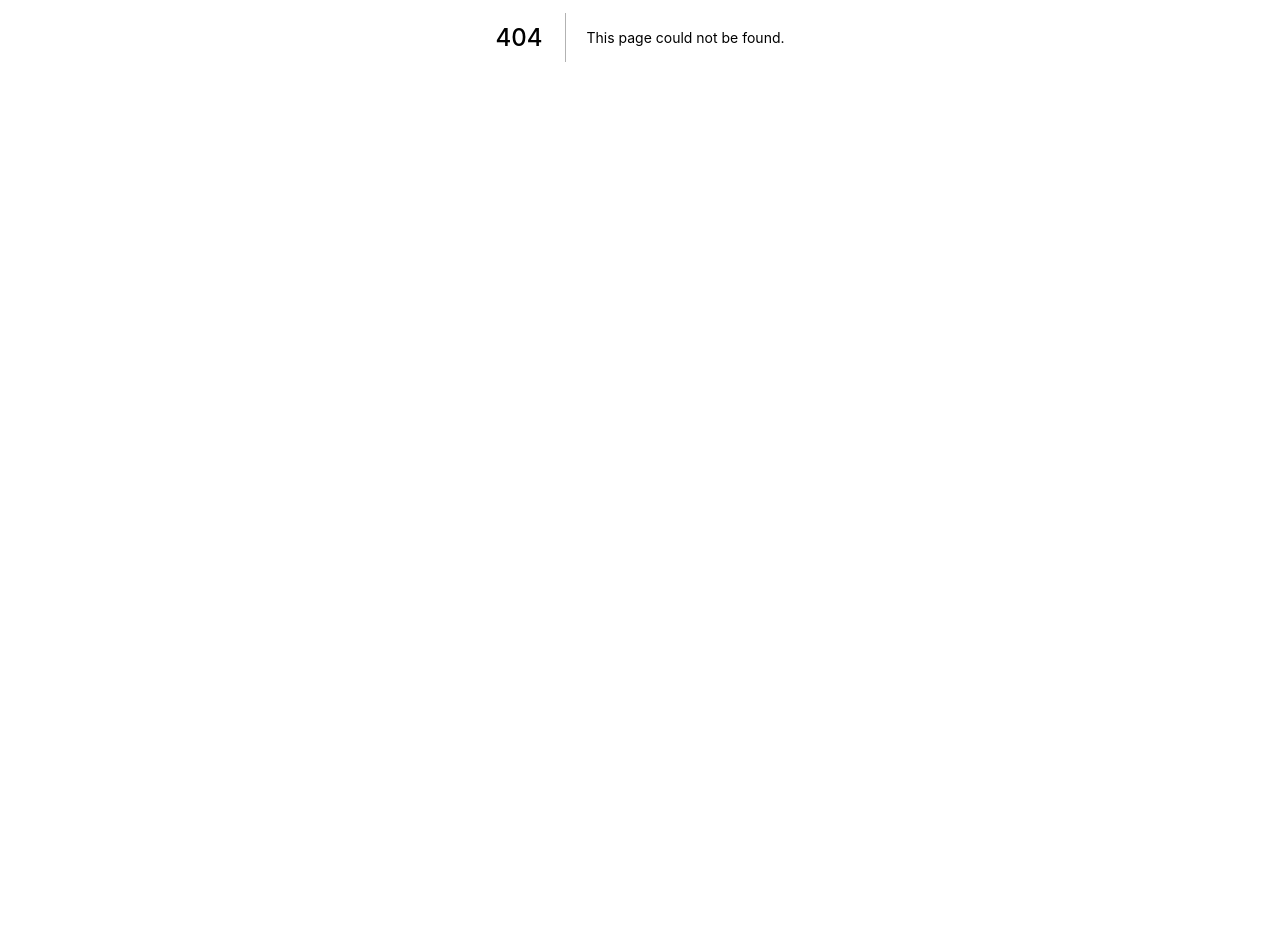
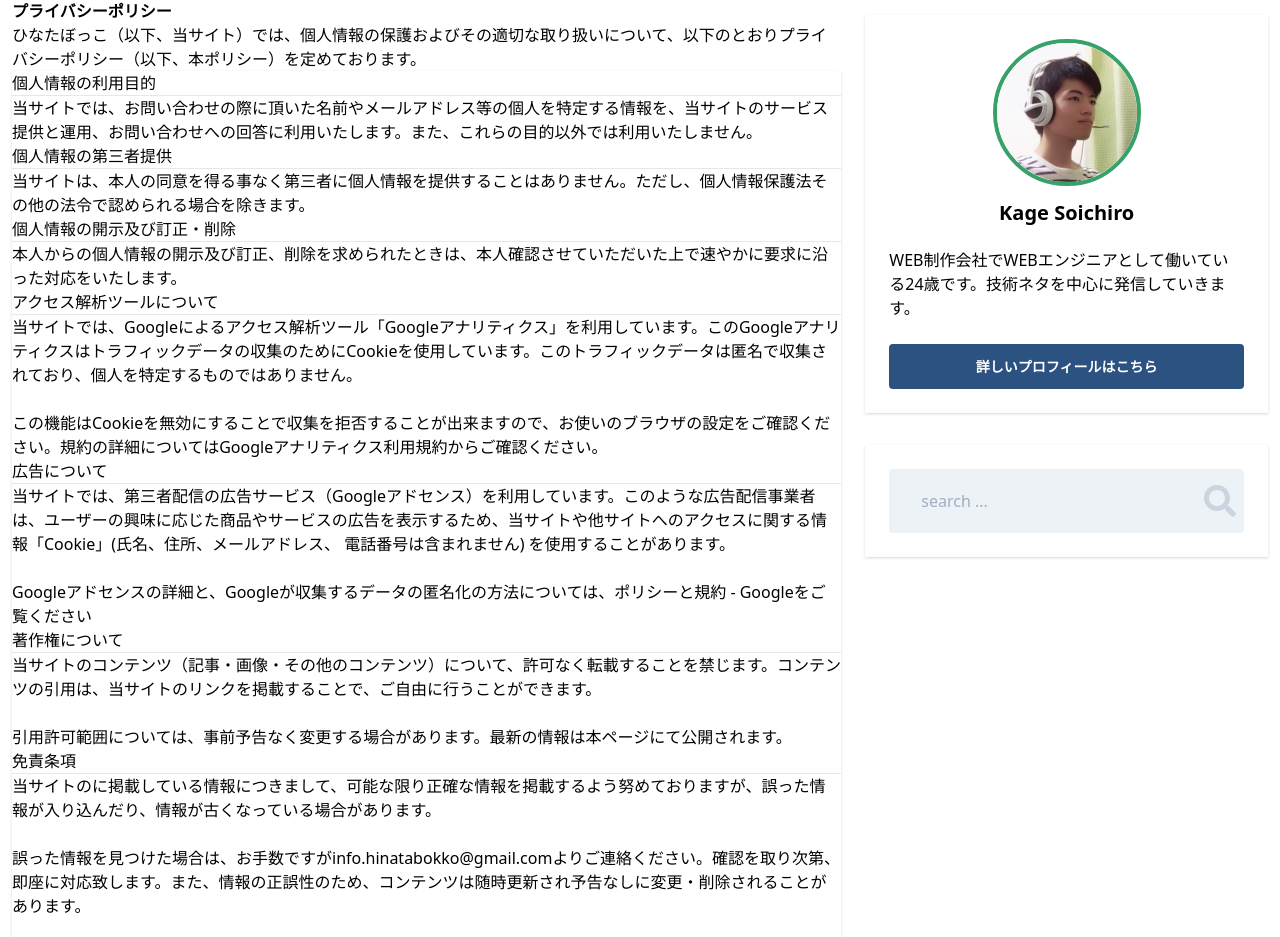
Before and after one commit to kagepedia/homepage, a Next.js app: page /privacy in a window 1280 px wide. Before the commit this address had no page. Shown: the part 363-1300 px from the top of the page. Before the commit the page ends 800 px from the top, so only its background shows below. Built offline with nearby package versions, Linux system fonts and the light colour scheme.

Commit message:
プライバシーポリシー追加

```diff
--- a/pages/contact/form.js
+++ b/pages/contact/form.js
@@ -14,6 +14,7 @@ const Form = () => {
     name: '',
     email: '',
     contents: '',
+    agreement: '',
   });
 
   // change handler
@@ -108,6 +109,20 @@ const Form = () => {
               <textarea name="contents" className="form-textarea block w-full focus:bg-white" maxLength="200" rows="8" value={form.contents} onChange={handleChange} required></textarea>
             </div>
           </div>
+          <div className="my-6 text-center">
+            <label>
+              <input className="" type="checkbox" name="agreement" value="1" />
+              <span className="text-left inline-block">
+                弊社規定の「
+                <a href="/privacy" target="_blank">
+                  プライバシーポリシー
+                </a>
+                」の内容に同意する。
+                <br />
+                ※ご同意いただけない場合は送信ができません。
+              </span>
+            </label>
+          </div>
           <div>
             {Object.keys(errors).map((err, index) => (
               <li key={index}>{err}</li>
--- /dev/null
+++ b/pages/privacy/index.js
@@ -0,0 +1,87 @@
+import Head from '../../components/head';
+import Header from '../../components/molecules/header';
+import Profile from '../../components/molecules/profile';
+import SearchForm from '../../components/atom/SeachForm';
+import Footer from '../../components/molecules/footer';
+
+const Privacy = () => {
+  return (
+    <div>
+      <Head />
+      <Header />
+      <div className="container mx-auto flex flex-wrap py-6">
+        <section className="w-full md:w-2/3 flex flex-col items-center px-3">
+          <div>
+            <b>プライバシーポリシー</b>
+            <p>ひなたぼっこ（以下、当サイト）では、個人情報の保護およびその適切な取り扱いについて、以下のとおりプライバシーポリシー（以下、本ポリシー）を定めております。</p>
+          </div>
+          <div className="bg-white shadow">
+            <p className="title">個人情報の利用目的</p>
+            <hr />
+            <p className="discription">
+              当サイトでは、お問い合わせの際に頂いた名前やメールアドレス等の個人を特定する情報を、当サイトのサービス提供と運用、お問い合わせへの回答に利用いたします。また、これらの目的以外では利用いたしません。
+            </p>
+            <p className="title">個人情報の第三者提供</p>
+            <hr />
+            <p className="discription">当サイトは、本人の同意を得る事なく第三者に個人情報を提供することはありません。ただし、個人情報保護法その他の法令で認められる場合を除きます。</p>
+            <p className="title">個人情報の開示及び訂正・削除</p>
+            <hr />
+            <p className="discription">本人からの個人情報の開示及び訂正、削除を求められたときは、本人確認させていただいた上で速やかに要求に沿った対応をいたします。</p>
+            <p className="title">アクセス解析ツールについて</p>
+            <hr />
+            <p className="discription">
+              当サイトでは、Googleによるアクセス解析ツール「Googleアナリティクス」を利用しています。このGoogleアナリティクスはトラフィックデータの収集のためにCookieを使用しています。このトラフィックデータは匿名で収集されており、個人を特定するものではありません。
+              <br />
+              <br />
+              この機能はCookieを無効にすることで収集を拒否することが出来ますので、お使いのブラウザの設定をご確認ください。規約の詳細については
+              <a href="https://www.google.com/analytics/terms/jp.html">Googleアナリティクス利用規約</a>
+              からご確認ください。
+            </p>
+            <p className="title">広告について</p>
+            <hr />
+            <p className="discription">
+              当サイトでは、第三者配信の広告サービス（Googleアドセンス）を利用しています。このような広告配信事業者は、ユーザーの興味に応じた商品やサービスの広告を表示するため、当サイトや他サイトへのアクセスに関する情報「Cookie」(氏名、住所、メールアドレス、
+              電話番号は含まれません) を使用することがあります。
+              <br />
+              <br />
+              Googleアドセンスの詳細と、Googleが収集するデータの匿名化の方法については、<a href="https://policies.google.com/technologies/ads?hl=ja">ポリシーと規約 - Google</a>をご覧ください
+            </p>
+            <p className="title">著作権について</p>
+            <hr />
+            <p className="discription">
+              当サイトのコンテンツ（記事・画像・その他のコンテンツ）について、許可なく転載することを禁じます。コンテンツの引用は、当サイトのリンクを掲載することで、ご自由に行うことができます。
+              <br />
+              <br />
+              引用許可範囲については、事前予告なく変更する場合があります。最新の情報は本ページにて公開されます。
+            </p>
+            <p className="title">免責条項</p>
+            <hr />
+            <p className="discription">
+              当サイトのに掲載している情報につきまして、可能な限り正確な情報を掲載するよう努めておりますが、誤った情報が入り込んだり、情報が古くなっている場合があります。
+              <br />
+              <br />
+              誤った情報を見つけた場合は、お手数ですがinfo.hinatabokko@gmail.comよりご連絡ください。確認を取り次第、即座に対応致します。また、情報の正誤性のため、コンテンツは随時更新され予告なしに変更・削除されることがあります。
+              <br />
+              <br />
+              当サイトに掲載された内容、又は移動先サイトで提供される情報、サービスによって生じた損害については一切の責任を負いかねますのでご了承ください。
+            </p>
+            <p className="title">本ポリシーの変更について</p>
+            <hr />
+            <p className="discription">
+              当サイトは、個人情報に関して適用される日本の法令を遵守するとともに、継続的な改善に努め、必要に応じて本ポリシーを変更することがあります。
+              <br />
+              <br />
+              修正された最新のプライバシーポリシーは常に本ページにて開示されます。
+            </p>
+          </div>
+        </section>
+        <aside className="w-full md:w-1/3 flex flex-col items-center px-3">
+          <Profile />
+          <SearchForm />
+        </aside>
+      </div>
+      <Footer />
+    </div>
+  );
+};
+export default Privacy;
```
